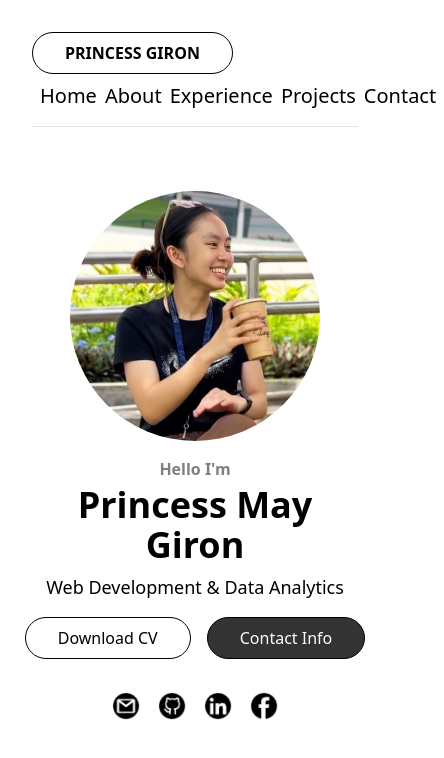
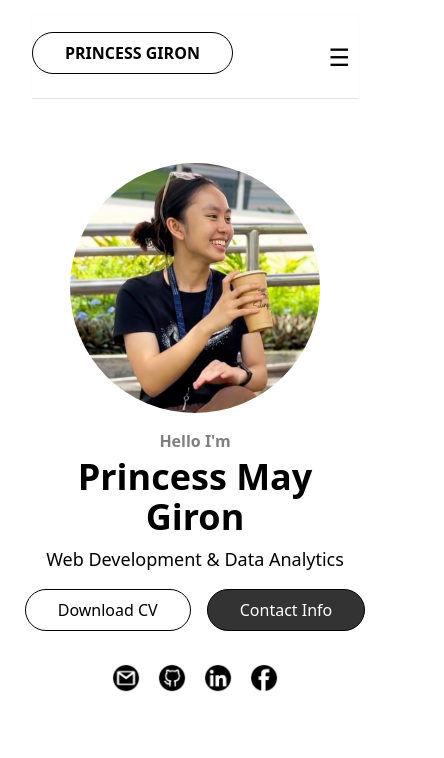
Before and after one commit to youth-of-may/portfolio-app, a React (Vite) app: page / in a window 390 px wide. Shown: the top 758 px of the page, 444 px wide, since content can reach past the window. Built offline with nearby package versions, Linux system fonts and the light colour scheme.

Commit message:
Replaced the button hover bg.

```diff
--- a/src/components/Navlinks.jsx
+++ b/src/components/Navlinks.jsx
@@ -1,16 +1,40 @@
+import { useState } from "react";
 import { Link } from "react-router-dom";
-export default function NavLinks({position="justify-end", mr=""}) {
-    const linkStyle = "animation ease-in-out hover:underline hover:underline-offset-8 hover:text-gray-600 hover:underline-gray-600"
-    const navStyle = "flex lg:gap-x-8 lg:text-2xl lg:w-full lg:px-8 text-xl gap-x-2 px-2 md:text-2xl md:gap-x-4 md:px-4"
+
+export default function NavLinks({ position = "justify-end", mr = "" }) {
+  const [isOpen, setIsOpen] = useState(false);
+
+  const linkStyle =
+    "block py-2 px-4 hover:underline hover:underline-offset-8 hover:text-gray-600 hover:underline-gray-600 transition";
+  const navStyle =
+    "flex lg:gap-x-8 lg:text-2xl lg:w-full lg:px-8 text-xl gap-x-2 px-2 md:text-2xl md:gap-x-4 md:px-4";
+
   return (
-        <>
-        <nav className={`flex ${navStyle} ${position} ${mr}`}>
+    <div className="relative">
+      <nav className={`hidden lg:flex ${navStyle} ${position} ${mr}`}>
         <Link to="/" className={linkStyle}>Home</Link>
         <Link to="/about" className={linkStyle}>About</Link>
         <Link to="/experience" className={linkStyle}>Experience</Link>
         <Link to="/projects" className={linkStyle}>Projects</Link>
         <Link to="/contacts" className={linkStyle}>Contact</Link>
       </nav>
-        </>
-    )
+
+      <button
+        className="lg:hidden p-2 text-2xl"
+        onClick={() => setIsOpen(!isOpen)}
+      >
+        {isOpen ? "✖" : "☰"}
+      </button>
+
+      {isOpen && (
+        <div className="absolute right-0 mt-2 w-48 bg-white border rounded-lg shadow-lg z-50">
+          <Link to="/" className={linkStyle} onClick={() => setIsOpen(false)}>Home</Link>
+          <Link to="/about" className={linkStyle} onClick={() => setIsOpen(false)}>About</Link>
+          <Link to="/experience" className={linkStyle} onClick={() => setIsOpen(false)}>Experience</Link>
+          <Link to="/projects" className={linkStyle} onClick={() => setIsOpen(false)}>Projects</Link>
+          <Link to="/contacts" className={linkStyle} onClick={() => setIsOpen(false)}>Contact</Link>
+        </div>
+      )}
+    </div>
+  );
 }
```
Lines whose indentation alone changed are shown as unchanged.
